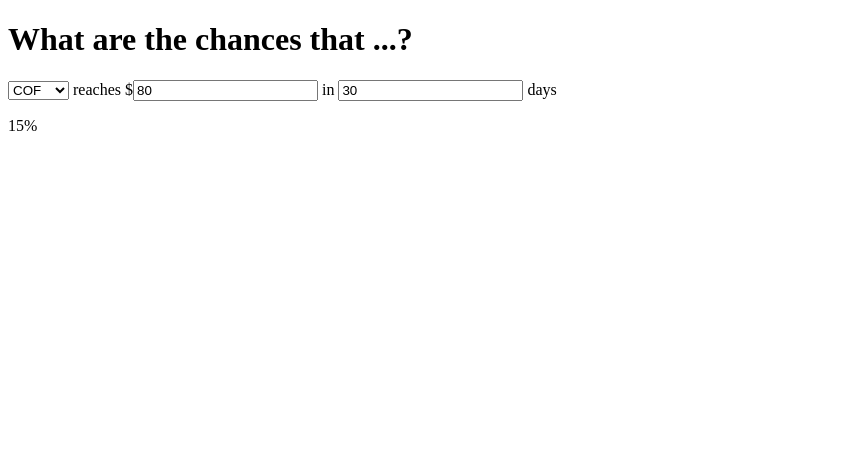
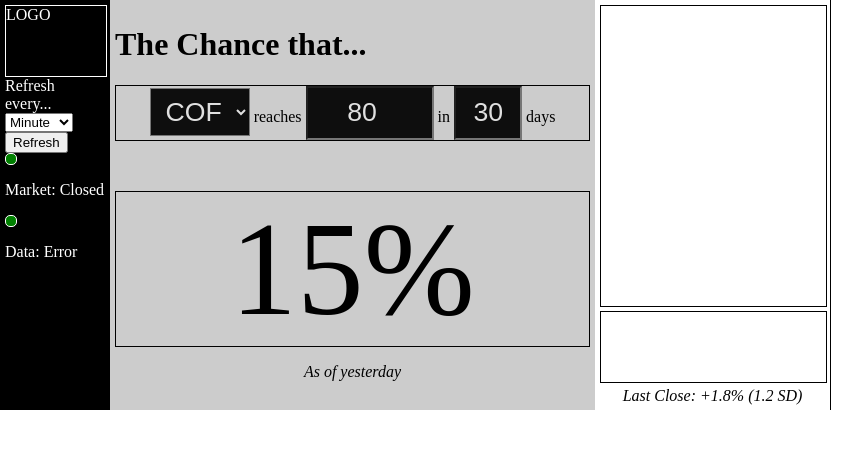
Before and after one commit to rashanjibowu/bellcurve, an Electron app: page main.html in a window 850 px wide. Drawn offline with nearby package versions, Linux system fonts and the light colour scheme; no server answers.

Commit message:
Update and reorganize the UI

```diff
--- a/main.css
+++ b/main.css
@@ -1,8 +1,87 @@
-/*.blend-wrapper {
-    isolation: isolate
+body {
+    margin: 0;
 }
 
-.blend-target {
-    background-blend-mode: multiply;
-    mix-blend-mode: multiply;
-}*/
+.sidebar {
+    width: 100px;
+    height: 400px;
+    background-color: #000000;
+    float: left;
+    padding: 5px;
+    color: #FFFFFF;
+}
+
+.main {
+    width: 475px;
+    height: 400px;
+    background-color: #CCCCCC;
+    float: left;
+    padding: 5px;
+}
+
+.visualization {
+    width: 225px;
+    height: 400px;
+    padding: 5px;
+    border-right: 1px solid #000000;
+    float: left;
+}
+
+.logo {
+    width: 100px;
+    height: 70px;
+    border: 1px solid #FFFFFF;
+}
+
+.indicator {
+    background-color: green;
+    border: 1px solid #FFFFFF;
+    border-radius: 5px;
+    width: 10px;
+    height: 10px;
+}
+
+#ticker, #targetPrice, #days {
+    height: 48px;
+    background-color: #0E0E0E;
+    text-align: center;
+    font-size: 20pt;
+    color: #E0E0E0;
+}
+
+#targetPrice {
+    width: 120px;
+    text-align: center;
+}
+
+#days {
+    width: 60px;
+    text-align: right;
+}
+
+#chance {
+    font-size: 100pt;
+    border: 1px solid black;
+    margin: 50px 0px 0px 0px;
+    text-align: center;
+}
+
+.selections {
+    border: 1px solid black;
+    text-align: center;
+}
+
+#refreshTime {
+    text-align: center;
+    font-style: italic;
+}
+
+svg {
+    border: 1px solid black;
+}
+
+#lastClose {
+    margin: 0;
+    text-align: center;
+    font-style: italic;
+}
--- a/main.html
+++ b/main.html
@@ -2,18 +2,61 @@
 <html lang="en">
 <head>
     <title>Visualizing Data with Electron!</title>
+    <link rel="stylesheet" href="main.css">
 </head>
 <body>
-    <h1>What are the chances that ...?</h1>
-    <div>
-        <select id='ticker' name='ticker'>
-            <option value='COF' selected>COF</option>
-            <option value='MS'>MS</option>
-            <option value='CSCO'>CSCO</option>
-        </select> reaches $<input id='targetPrice' type='number' name='targetPrice' value='80' placeholder='80' min='1' step='0.25' /> in <input id='days' type='number' value='30' placeholder='30' min='1' /> days
+
+    <!-- Left sidebar -->
+    <div class='sidebar'>
+        <div class='logo'>LOGO</div>
+        <div class='refresh'>
+            <label>Refresh every...</label>
+            <select id='refreshSelect'>
+                <option value='second'>Second</option>
+                <option value='minute' selected>Minute</option>
+                <option value='hour'>Hour</option>
+            </select>
+
+            <button id='refreshButton'>Refresh</button>
+
+            <!-- Market State -->
+            <div class='marketState'>
+                <div class='marketState indicator'></div>
+                <p>Market: <span id='marketStatus'>Closed</span></p>
+            </div>
+
+            <!-- Data State -->
+            <div class='dataState'>
+                <div class='dataState indicator'></div>
+                <p>Data: <span id='dataStatus'>Error</span></p>
+            </div>
+
+        </div>
     </div>
-    <p id='chance'>15%</p>
-    <svg width = '400', height = '300'></svg>
+
+    <!-- Main area -->
+    <div class='main'>
+        <h1>The Chance that...</h1>
+        <div class='selections'>
+            <select id='ticker' name='ticker'>
+                <option value='COF' selected>COF</option>
+                <option value='MS'>MS</option>
+                <option value='CSCO'>CSCO</option>
+            </select>
+            reaches <input id='targetPrice' type='number' name='targetPrice' value='80' placeholder='80' min='1' step='0.25' />
+            in <input id='days' type='number' value='30' placeholder='30' min='1' max='90' /> days
+        </div>
+        <p id='chance'>15%</p>
+        <p id='refreshTime'>As of yesterday</p>
+    </div>
+
+    <!-- Right column with visualization -->
+    <div class='visualization'>
+        <svg id='bellCurve' width = '225', height = '300'></svg>
+        <svg id='dailyReturns' width = '225', height = '70'></svg>
+        <p id='lastClose'>Last Close: +1.8% (1.2 SD)</p>
+    </div>
+
     <script src="renderer.js"></script>
 </body>
 </html>
--- a/main.js
+++ b/main.js
@@ -10,8 +10,8 @@ let mainWindow;
 
 function createWindow() {
     mainWindow = new BrowserWindow({
-        width: 800,
-        height: 600
+        width: 850,
+        height: 400
     });
 
     mainWindow.loadURL(url.format({
--- a/renderer.js
+++ b/renderer.js
@@ -16,6 +16,7 @@ let analysis;
 
 // set up chart
 var chart = setUpChart();
+var dailyReturnChart = setUpDailyReturnsChart();
 
 // obtain references to key UI elements
 var tickerElement = document.getElementById('ticker');
@@ -47,6 +48,8 @@ dataStore.initialize(TICKER, DAYS, function(error, initialState) {
         analysis.expectedMoveHV,
         analysis.expectedMoveIV
     );
+
+    drawDailyReturnsHistory(dailyReturnChart, 2, 2);
 });
 
 // when user changes ticker, retrieve/download current and historical pricing data
@@ -89,6 +92,8 @@ tickerElement.addEventListener('change', function(event) {
             analysis.expectedMoveHV,
             analysis.expectedMoveIV
         );
+
+        drawDailyReturnsHistory(dailyReturnChart, 2, 2);
     });
 });
 
@@ -142,8 +147,8 @@ daysElement.addEventListener('input', function(event) {
  * @return  {object}    An object that includes a reference to a chart object as well its width and height
  */
 function setUpChart() {
-    var margin = { top: 20, right: 20, bottom: 20, left: 40 };
-    var svg = d3.select('svg');
+    var margin = { top: 20, right: 10, bottom: 20, left: 10 };
+    var svg = d3.select('svg#bellCurve');
     var width = +svg.attr('width') - margin.left - margin.right;
     var height = +svg.attr('height') - margin.top - margin.bottom;
 
@@ -222,7 +227,7 @@ function drawChart(chart, currentPrice, targetPrice, data_HV, data_IV, expectedM
         .select(".domain")
         .remove();
 
-    // draw the y axis
+    /* draw the y axis
     chart.append("g")
         .classed('chart', true)
         .call(d3.axisLeft(yScale))
@@ -231,7 +236,7 @@ function drawChart(chart, currentPrice, targetPrice, data_HV, data_IV, expectedM
         .attr("transform", "rotate(-90)")
         .attr("y", 6)
         .attr("dy", "0.71em")
-        .attr("text-anchor", "end");
+        .attr("text-anchor", "end");*/
 
     // set the bottom of the area chart
     area.y0(yScale(yExtent[0]));
@@ -328,3 +333,34 @@ function drawChart(chart, currentPrice, targetPrice, data_HV, data_IV, expectedM
 function updateProbability(element, probability) {
     element.textContent = (probability * 100).toFixed(1).concat('%');
 }
+
+/**
+ * Sets up the daily return history chart
+ */
+function setUpDailyReturnsChart() {
+    var margin = { top: 20, right: 10, bottom: 20, left: 10 };
+    var svg = d3.select('svg#dailyReturns');
+    var width = +svg.attr('width') - margin.left - margin.right;
+    var height = +svg.attr('height') - margin.top - margin.bottom;
+
+    var g = svg.append('g')
+        .attr('transform', 'translate(' + margin.left + ',' + margin.top + ')')
+        .classed('blend-wrapper', true);
+
+    return {
+        chartSelection: g,
+        width: width,
+        height: height
+    };
+}
+
+/**
+ * Draws the daily return history chart
+ */
+function drawDailyReturnsHistory(chart, expectedReturn, returnHistory) {
+    console.log('Drawing daily return chart');
+
+    var height = chart.height;
+    var width = chart.width;
+    chart = chart.chartSelection;
+}
```
Also changed, not shown: 1 other file.
